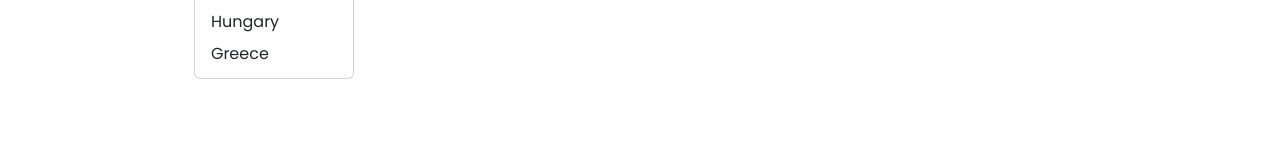
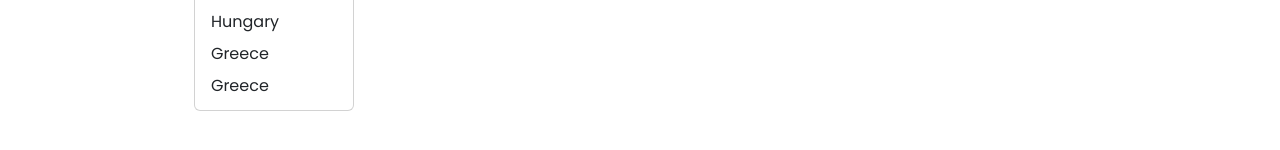
Before and after one commit to UbaidullahMOmer/Texttutile2, a React (Create React App) app: page / in a window 1280 px wide. Both pictures are taken after a click on the button "Country". Shown: the part 308-458 px from the top of the page. Built offline with nearby package versions, Linux system fonts and the light colour scheme; no server answers.

Commit message:
add India

```diff
--- a/src/App.js
+++ b/src/App.js
@@ -49,6 +49,7 @@ function App() {
                   <li onClick={() => { setCa("at"); setCah("Austria"); }} class="dropdown-item" >Austria</li>
                   <li onClick={() => { setCa("hu"); setCah("Hungary"); }} class="dropdown-item" >Hungary</li>
                   <li onClick={() => { setCa("gr"); setCah("Greece"); }} class="dropdown-item" >Greece</li>
+                  <li onClick={() => { setCa("in"); setCah("India"); }} class="dropdown-item" >Greece</li>
                 </ul>
 
               </div>
```
